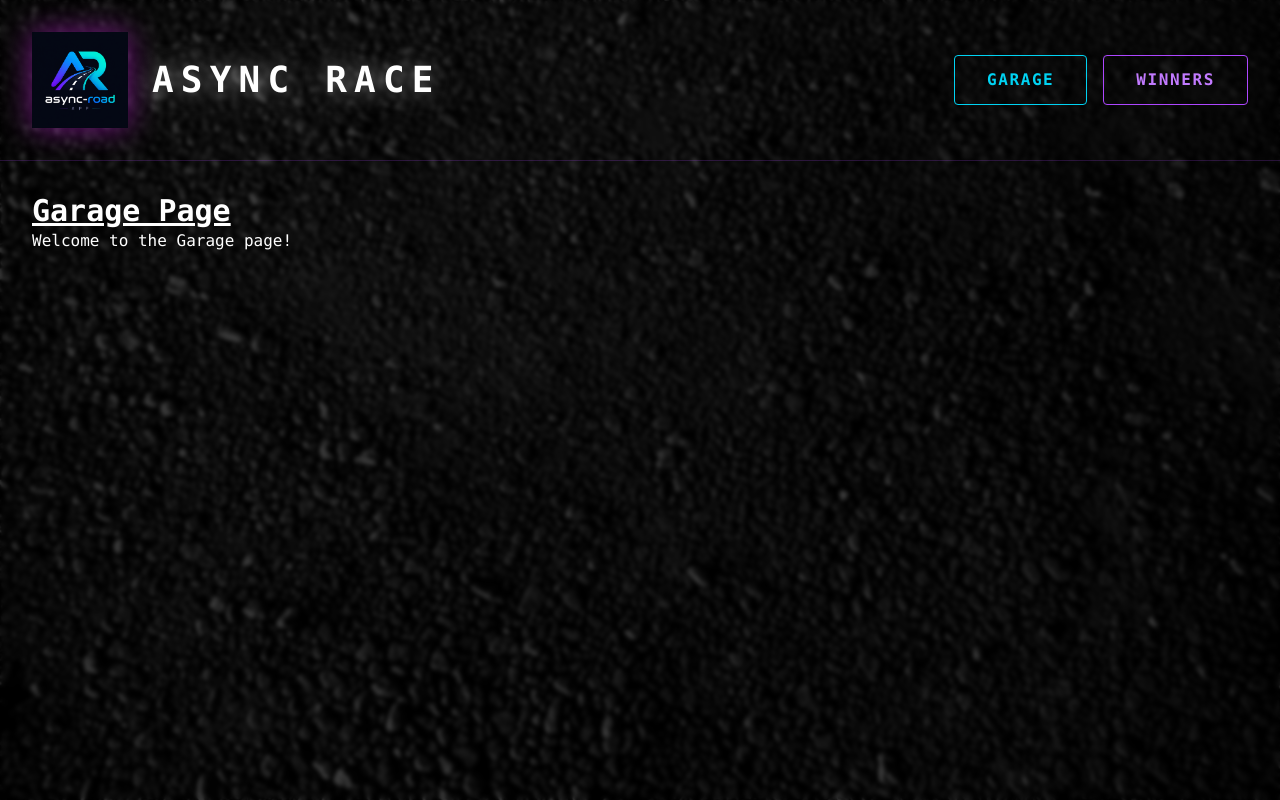
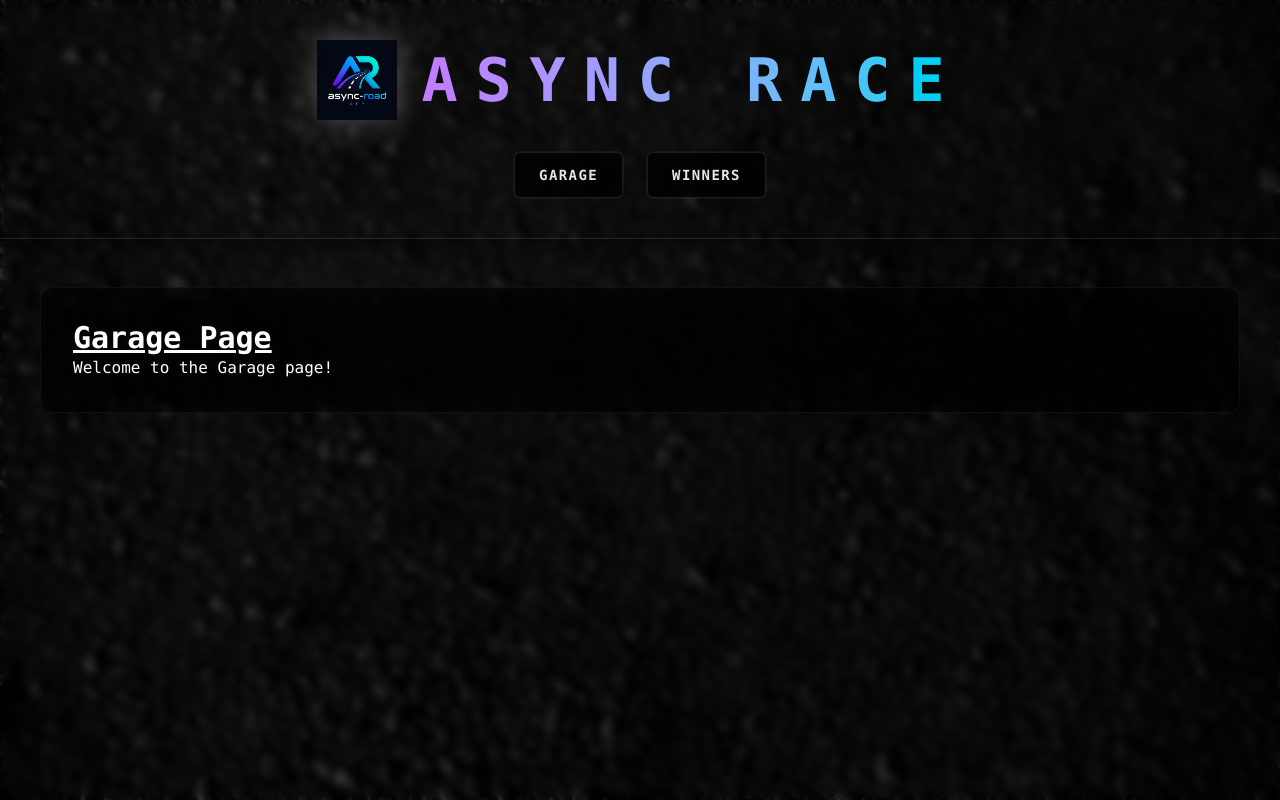
Before and after one commit to Armansargsyann/async-race-spa, a React (Vite) app: page / in a window 1280 px wide. Built offline with nearby package versions, Linux system fonts and the light colour scheme.

Commit message:
feat: enhance UI layout with glassmorphism and centralized header design

```diff
--- a/src/components/ui/Layout.tsx
+++ b/src/components/ui/Layout.tsx
@@ -1,39 +1,37 @@
-import { Outlet } from "react-router-dom";
+import type { ReactNode } from "react";
+import { Outlet, useNavigate } from "react-router-dom";
+import { NeonButton } from "@/components/ui/NeonButton";
 
-export const Layout = ({ children }: { children: React.ReactNode }) => {
+export const Layout = ({ children }: { children: ReactNode }) => {
+    const navigate = useNavigate();
   return (
     <div
       className="min-h-screen w-full bg-cover bg-center bg-no-repeat bg-fixed text-white font-mono"
       style={{ backgroundImage: "url('/front.jpg')" }}
     >
-      {/* Տարբերությունն այստեղ է՝ bg-black/70 (ավելի մուգ ասֆալտի համար) */}
-      <div className="min-h-screen w-full bg-black/70 backdrop-blur-[2px]">
-
-        {/* Նեոնային Header */}
-        <header className="p-8 border-b border-purple-500/20 flex items-center justify-between">
+      <div className="min-h-screen w-full bg-black/70 backdrop-blur-[4px]">
+        <header className="p-10 flex flex-col items-center gap-8 border-b border-white/10 shadow-[0_4px_20px_rgba(0,0,0,0.5)]">
           <div className="flex items-center gap-6">
             <img
               src="/logo.png"
               alt="Logo"
-              className="h-24 w-auto drop-shadow-[0_0_15px_rgba(192,38,211,0.6)]"
+              className="h-20 w-auto drop-shadow-[0_0_15px_rgba(255,255,255,0.3)]"
             />
-            <h1 className="text-4xl font-bold tracking-[0.2em] text-white drop-shadow-[0_0_10px_rgba(255,255,255,0.5)]">
+            <h1 className="text-6xl font-black tracking-[0.3em] uppercase bg-clip-text text-transparent bg-gradient-to-r from-purple-400 to-cyan-400">
               ASYNC RACE
             </h1>
           </div>
 
-          <div className="flex gap-4">
-            <button className="px-8 py-3 border border-cyan-400 text-cyan-400 hover:bg-cyan-400/20 hover:shadow-[0_0_20px_rgba(34,211,238,0.5)] transition-all rounded uppercase tracking-widest font-bold">
-              Garage
-            </button>
-            <button className="px-8 py-3 border border-purple-500 text-purple-400 hover:bg-purple-500/20 hover:shadow-[0_0_20px_rgba(192,38,211,0.5)] transition-all rounded uppercase tracking-widest font-bold">
-              Winners
-            </button>
+          <div className="flex gap-6">
+            <NeonButton variant="primary" onClick={() => navigate("/")}>Garage</NeonButton>
+            <NeonButton variant="secondary" onClick={() => navigate("/winners")}>Winners</NeonButton>
           </div>
         </header>
 
-        <main className="container mx-auto p-8">
-          {children || <Outlet />}
+        <main className="container mx-auto px-10 py-12">
+          <div className="bg-black/40 border border-white/5 p-8 rounded-xl backdrop-blur-md">
+            {children || <Outlet />}
+          </div>
         </main>
       </div>
     </div>
```
